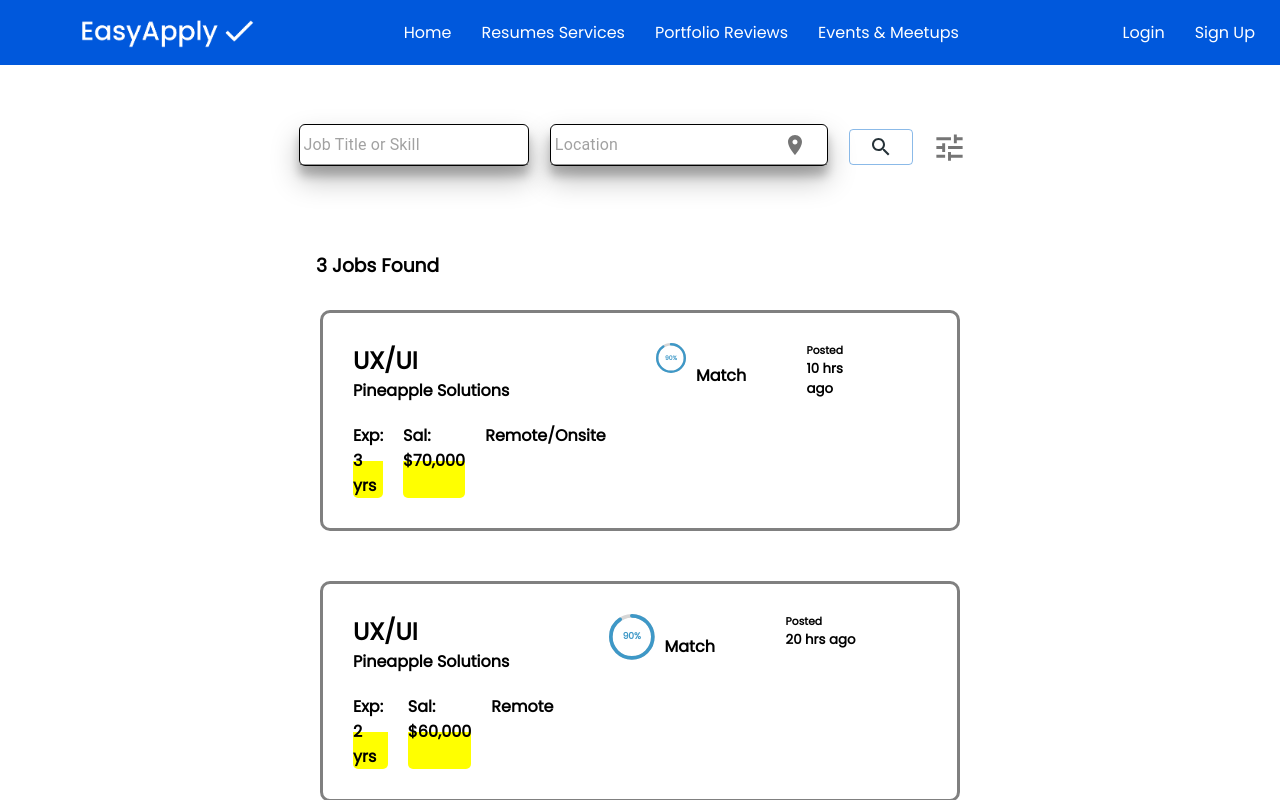
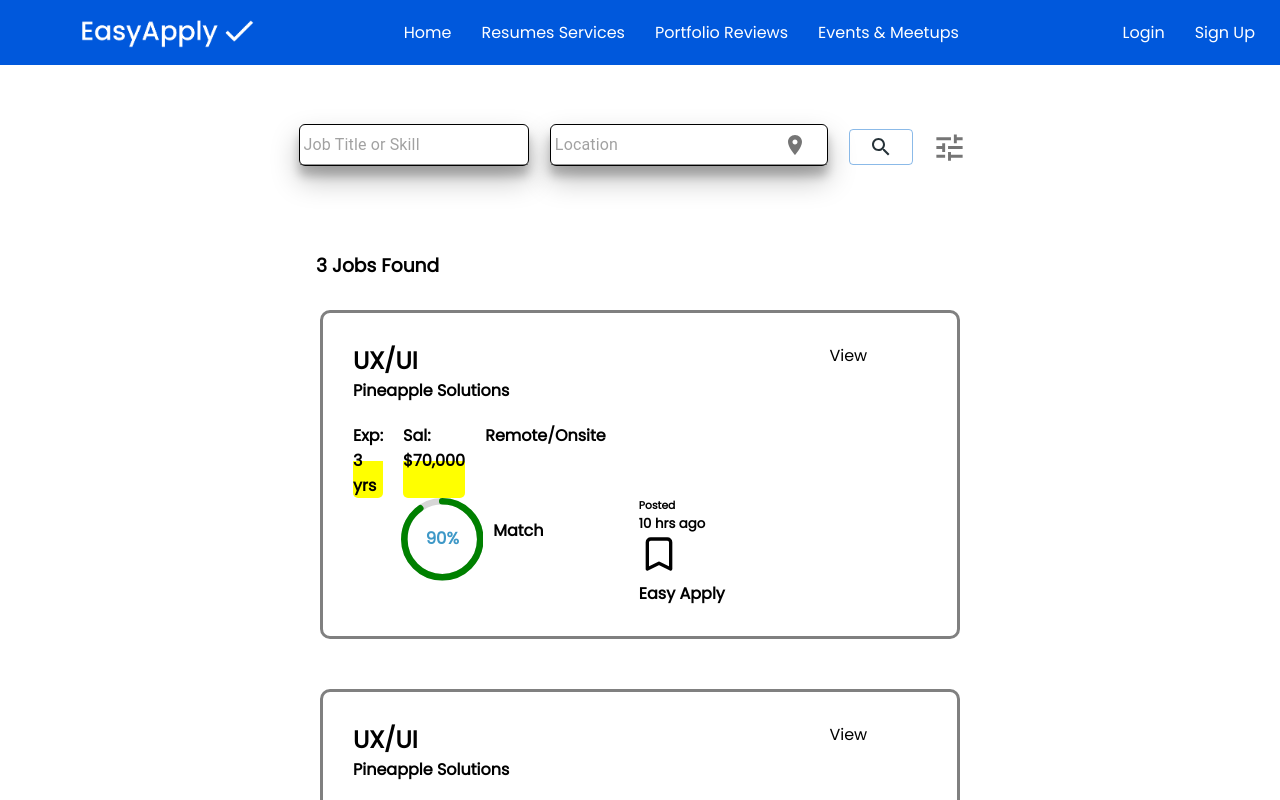
Before and after one commit to japyles/thinkful-hackathon, a React (Create React App) app: page / in a window 1280 px wide. Shown: the top 800 px of the page. Built offline with nearby package versions, Linux system fonts and the light colour scheme.

Commit message:
added profile_atch logic and view accordian

```diff
--- a/src/components/ListJobs.js
+++ b/src/components/ListJobs.js
@@ -3,10 +3,14 @@ import { useState, useEffect } from 'react';
 import styles from '../styles/ListJobs.module.css';
 import { CircularProgressbar } from 'react-circular-progressbar';
 import 'react-circular-progressbar/dist/styles.css';
+import { HiOutlineBookmark } from 'react-icons/hi'
+
+import { IconContext } from "react-icons";
 
 function ListJobs() {
 
     const [jobs, setJobs] = useState([]);
+    const [isActive, setIsActive] = useState(false);
 
     const fetchJobs=()=>{
       fetch('/jobData.json'
@@ -33,6 +37,7 @@ function ListJobs() {
     const jobList = jobs.map((job) => {
         return (
             <div className={styles.card}>
+            <div className={styles.carddisplay}>
                 <div className={styles.left}>
                     <h2>{job.title}</h2>
                     <h4>{job.company_name}</h4>
@@ -47,17 +52,63 @@ function ListJobs() {
                 </div>
                 <div className={styles.right}>
                     <div className={styles.progress}>
-                    <h4 className={styles.progressbar}><CircularProgressbar value={90} text={`${90}%`} /> </h4>
+                    <h4 className={styles.progressbar}>
+
+                        { job.profile_match >= 90 ? <CircularProgressbar value={job.profile_match} text={`${job.profile_match}%`} styles={{ path: { stroke: 'green' }}}/> :
+                            job.profile_match >= 70 ? <CircularProgressbar value={job.profile_match} text={`${job.profile_match}%`} styles={{ path: { stroke: 'yellow' }}}/> :
+                            <CircularProgressbar value={job.profile_match} text={`${job.profile_match}%`} styles={{ path: { stroke: 'red' }}}/>
+                        }
+                    </h4>
                         <h4 className={styles.match}> Match</h4>
                     </div>
                     <div className={styles.time}>
-                        <h6 className={styles.posted}>Posted</h6>
-                        <h5 className={styles.hours}>{job.posted} hrs ago</h5>
+                        <h6>Posted</h6>
+                        <h5>{job.posted} hrs ago</h5>
+                        <div className={styles.bottomright}>
+                        <IconContext.Provider value={{ size: '2.5em' }}>
+                            <HiOutlineBookmark/>
+                        </IconContext.Provider>
+                            <h4 className={styles.easyapply}>Easy Apply</h4>
+                        </div>
                     </div>
                 </div>
 
 
+
             </div>
+
+                <div className="accordion">
+                    <div className="accordion-item">
+
+                    {isActive && <div className={styles.content}>
+
+                            <h4>Company Profile</h4>
+                            <p>{job.company_profile}</p>
+
+                            <h4>Required Professional Skills</h4>
+                            {job.required_pro_skills}
+
+                            <h4>Required Technical Skills</h4>
+                            {job.required_tech_skills}
+
+                            <p>Benefits:</p>
+                            {job.benefits}
+
+
+
+                            </div>}
+                        <div
+                        className="accordion-title"
+                        onClick={() => setIsActive(!isActive)}
+                        >
+                        {/* <div>{job.title}</div> */}
+                        <div>{isActive ? 'View -' : 'View'}</div>
+                        </div>
+                    </div>
+                </div>
+
+            </div>
+
 
 
         )
```
